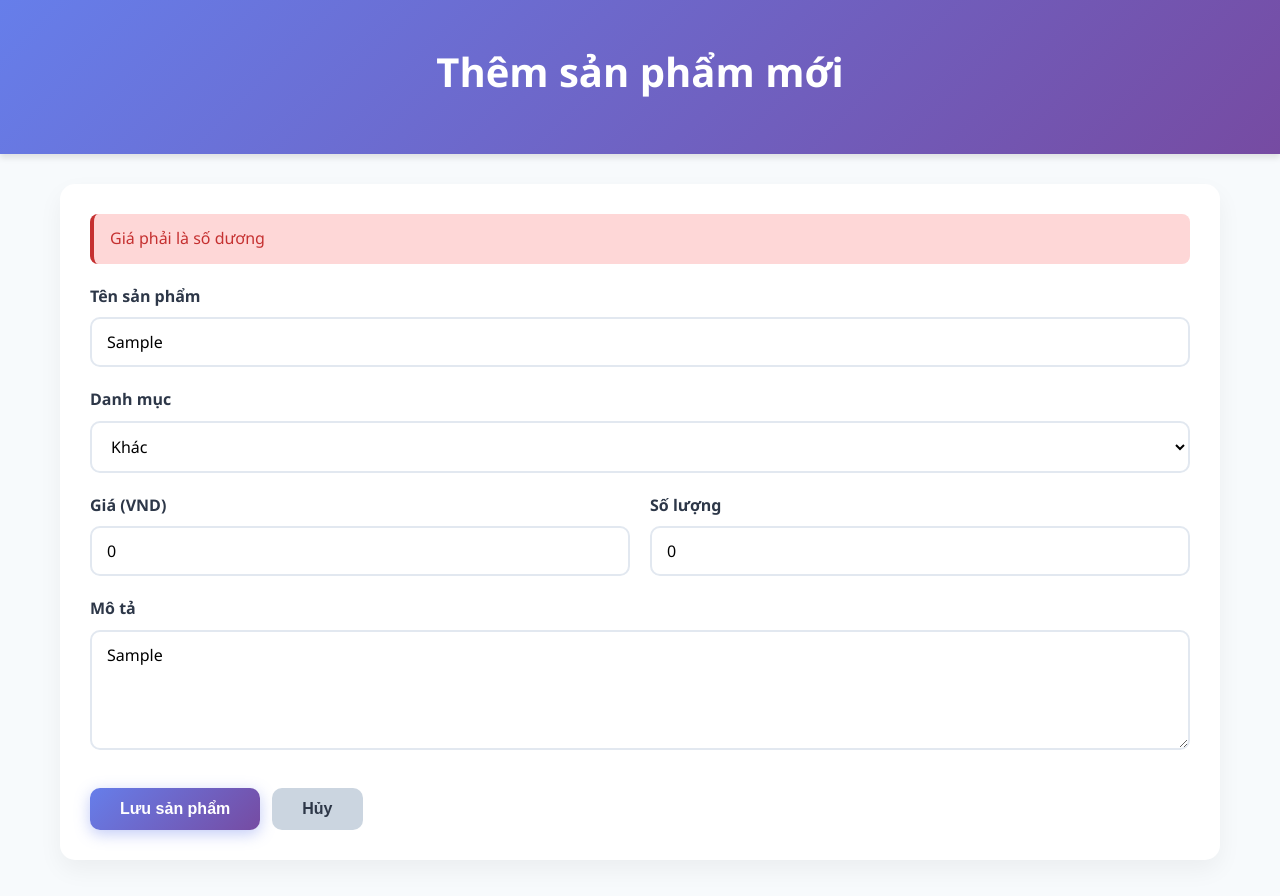
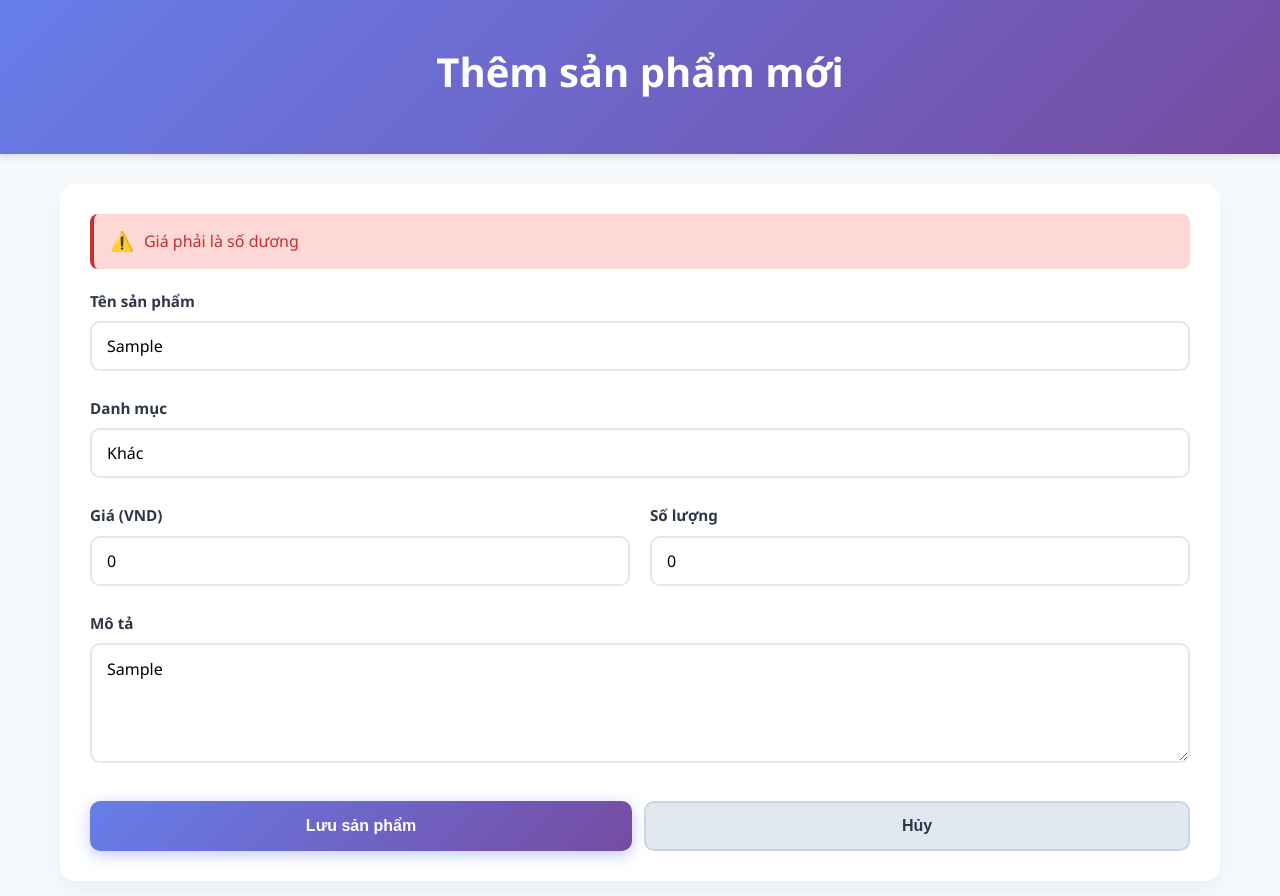
Before and after one commit to minhduc1809/TH03_B24DCCC073, a React (Vite) app: page /add in a window 1280 px wide. Both pictures are taken after typing "Sample", "Sample" into the empty fields and a click on the button "Lưu sản phẩm". Shown: the top 896 px of the page. Built offline with nearby package versions, Linux system fonts and the light colour scheme; the HTML template or start-up script is replaced by a standard one.

Commit message:
Hoàn thiện

```diff
--- a/src/components/productForm.tsx
+++ b/src/components/productForm.tsx
@@ -42,10 +42,7 @@ const ProductForm: React.FC<Props> = ({ initialData, onSubmit, title }) => {
       <div className="container">
         <div className="card-container">
           {error && (
-            <div style={{
-                background: '#fed7d7', color: '#c53030', padding: '12px 16px',
-                borderRadius: '8px', marginBottom: '20px', borderLeft: '4px solid #c53030'
-            }}>
+            <div className="alert-error">
               {error}
             </div>
           )}
@@ -58,6 +55,7 @@ const ProductForm: React.FC<Props> = ({ initialData, onSubmit, title }) => {
                 className="form-control"
                 value={formData.ten}
                 onChange={(e) => setFormData({ ...formData, ten: e.target.value })}
+                placeholder="Nhập tên sản phẩm"
                 required
               />
             </div>
@@ -77,24 +75,26 @@ const ProductForm: React.FC<Props> = ({ initialData, onSubmit, title }) => {
               </select>
             </div>
 
-            <div style={{ display: 'grid', gridTemplateColumns: '1fr 1fr', gap: '20px' }} className="form-group">
-              <div>
+            <div className="form-grid">
+              <div className="form-group">
                 <label className="form-label">Giá (VND)</label>
                 <input
                   type="number"
                   className="form-control"
                   value={formData.gia}
                   onChange={(e) => setFormData({ ...formData, gia: Number(e.target.value) })}
+                  placeholder="0"
                   required
                 />
               </div>
-              <div>
+              <div className="form-group">
                 <label className="form-label">Số lượng</label>
                 <input
                   type="number"
                   className="form-control"
                   value={formData.soLuong}
                   onChange={(e) => setFormData({ ...formData, soLuong: Number(e.target.value) })}
+                  placeholder="0"
                   required
                 />
               </div>
@@ -106,12 +106,17 @@ const ProductForm: React.FC<Props> = ({ initialData, onSubmit, title }) => {
                 className="form-control"
                 value={formData.moTa}
                 onChange={(e) => setFormData({ ...formData, moTa: e.target.value })}
+                placeholder="Nhập mô tả sản phẩm..."
               />
             </div>
 
             <div className="form-actions">
-              <button type="submit" className="btn-submit">Lưu sản phẩm</button>
-              <button type="button" onClick={() => navigate('/')} className="btn-cancel">Hủy</button>
+              <button type="submit" className="btn-submit">
+                 Lưu sản phẩm
+              </button>
+              <button type="button" onClick={() => navigate('/')} className="btn-cancel">
+                 Hủy
+              </button>
             </div>
           </form>
         </div>
--- a/src/context/ProductContext.tsx
+++ b/src/context/ProductContext.tsx
@@ -1,6 +1,6 @@
 import React, { createContext, useContext, useReducer, ReactNode } from 'react';
 import { Product, initialProducts } from '../types';
-import { productReducer, Action } from './productReducer';
+import { productReducer, Action } from './ProductReducer';
 interface ProductContextType {
   products: Product[];
   dispatch: React.Dispatch<Action>;
--- a/src/index.css
+++ b/src/index.css
@@ -267,9 +267,9 @@ a {
   cursor: not-allowed;
 }
 
-/* --- Form Styles (Keep existing) --- */
+/* --- Form Styles --- */
 .form-group {
-  margin-bottom: 20px;
+  margin-bottom: 25px;
 }
 
 .form-label {
@@ -277,6 +277,7 @@ a {
   margin-bottom: 8px;
   font-weight: 600;
   color: #2d3748;
+  font-size: 0.95rem;
 }
 
 .form-control {
@@ -284,10 +285,11 @@ a {
   padding: 12px 15px;
   border: 2px solid #e2e8f0;
   border-radius: 10px;
-  font-size: 1em;
+  font-size: 1rem;
   transition: all 0.3s ease;
   font-family: inherit;
   background: white;
+  box-sizing: border-box;
 }
 
 .form-control:focus {
@@ -296,28 +298,55 @@ a {
   box-shadow: 0 0 0 3px rgba(102, 126, 234, 0.1);
 }
 
+.form-control:hover {
+  border-color: #cbd5e0;
+}
+
 textarea.form-control {
   resize: vertical;
   min-height: 120px;
+  line-height: 1.5;
+}
+
+select.form-control {
+  cursor: pointer;
+  appearance: none;
+  background-repeat: no-repeat;
+  background-position: right 12px center;
+  background-size: 20px;
+  padding-right: 40px;
+}
+
+input[type="number"].form-control {
+  -moz-appearance: textfield;
+}
+
+input[type="number"].form-control::-webkit-outer-spin-button,
+input[type="number"].form-control::-webkit-inner-spin-button {
+  -webkit-appearance: none;
+  margin: 0;
 }
 
 .form-actions {
   display: flex;
   gap: 12px;
   margin-top: 30px;
+  flex-wrap: wrap;
 }
 
 .btn-submit {
   background: linear-gradient(135deg, var(--primary) 0%, var(--secondary) 100%);
   color: white;
   border: none;
-  padding: 12px 30px;
+  padding: 14px 32px;
   border-radius: 10px;
-  font-size: 1em;
+  font-size: 1rem;
   cursor: pointer;
   font-weight: 600;
   transition: all 0.3s ease;
   box-shadow: 0 4px 15px rgba(102, 126, 234, 0.4);
+  flex: 1;
+  min-width: 150px;
 }
 
 .btn-submit:hover {
@@ -325,23 +354,74 @@ textarea.form-control {
   box-shadow: 0 6px 20px rgba(102, 126, 234, 0.6);
 }
 
+.btn-submit:active {
+  transform: translateY(0);
+}
+
 .btn-cancel {
-  background: #cbd5e0;
+  background: #e2e8f0;
   color: #2d3748;
-  border: none;
-  padding: 12px 30px;
+  border: 2px solid #cbd5e0;
+  padding: 14px 32px;
   border-radius: 10px;
-  font-size: 1em;
+  font-size: 1rem;
   cursor: pointer;
   font-weight: 600;
   transition: all 0.3s ease;
+  flex: 1;
+  min-width: 150px;
 }
 
 .btn-cancel:hover {
-  background: #a0aec0;
+  background: #cbd5e0;
+  border-color: #a0aec0;
   transform: translateY(-2px);
 }
 
+.btn-cancel:active {
+  transform: translateY(0);
+}
+
+/* Form Grid Layout */
+.form-grid {
+  display: grid;
+  grid-template-columns: 1fr 1fr;
+  gap: 20px;
+}
+
+@media (max-width: 768px) {
+  .form-grid {
+    grid-template-columns: 1fr;
+  }
+
+  .form-actions {
+    flex-direction: column;
+  }
+
+  .btn-submit,
+  .btn-cancel {
+    width: 100%;
+  }
+}
+
+/* Error Alert */
+.alert-error {
+  background: #fed7d7;
+  color: #c53030;
+  padding: 12px 16px;
+  border-radius: 8px;
+  margin-bottom: 20px;
+  border-left: 4px solid #c53030;
+  display: flex;
+  align-items: center;
+  gap: 10px;
+  font-weight: 500;
+}
+
+.alert-error::before {
+  content: "⚠️";
+  font-size: 1.2rem;
+}
 /* --- Empty State --- */
 .empty-state {
   text-align: center;
```
